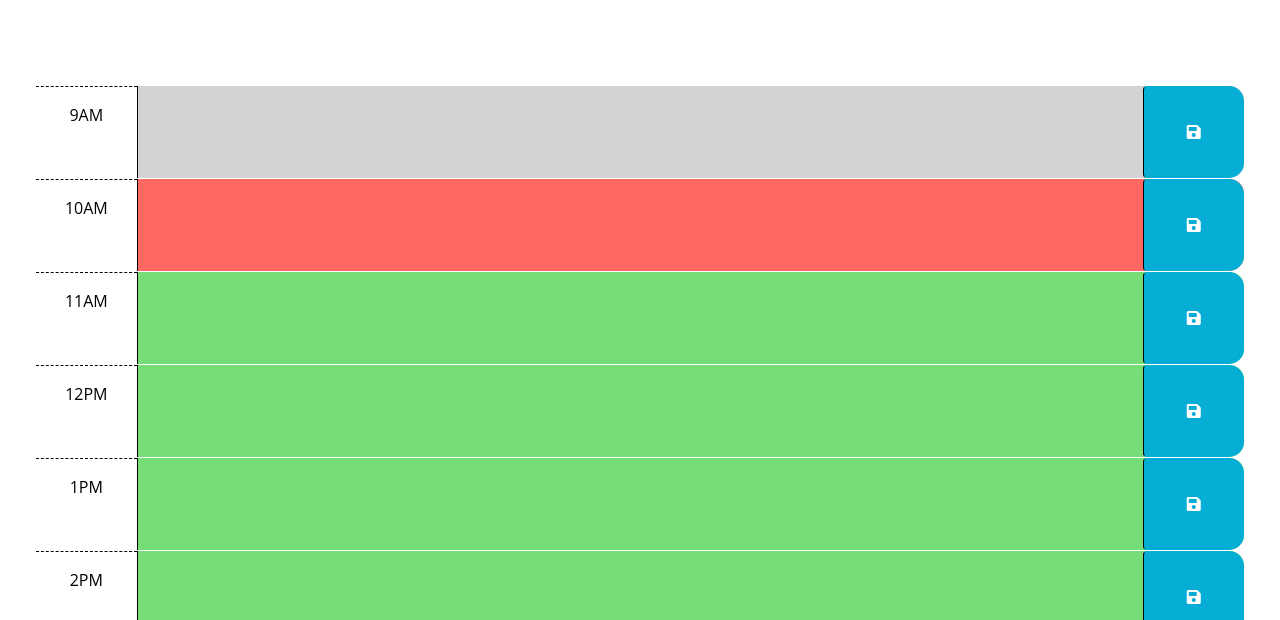
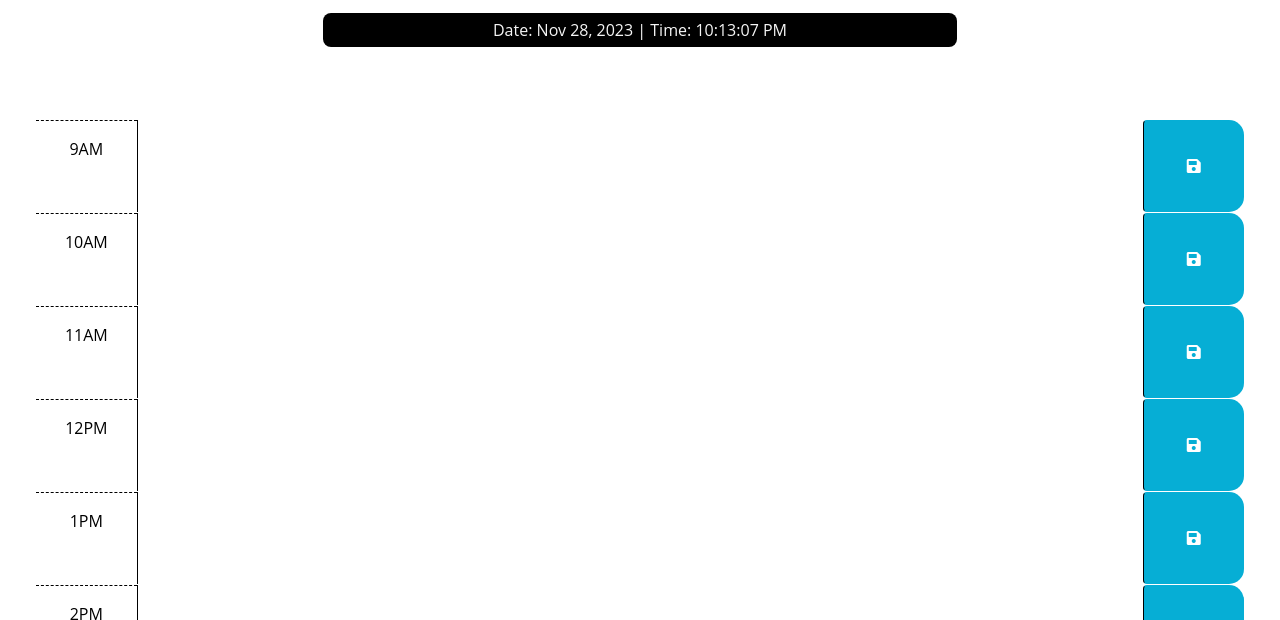
Before and after one commit to Joey2522/Bootcamp-Week-5-Work-Day-Scheduler, a plain HTML site: page Develop/index.html in a window 1280 px wide. Shown: the part 166-786 px from the top of the page. Drawn offline with nearby package versions, Linux system fonts and the light colour scheme.

Commit message:
Working time that runs in real time

```diff
--- a/Develop/index.html
+++ b/Develop/index.html
@@ -29,6 +29,7 @@
       <h1 class="display-3">Work Day Scheduler</h1>
       <p class="lead">A simple calendar app for scheduling your work day</p>
       <p id="currentDay" class="lead"></p>
+      <p class="date">Date: <span id="date"></span> | Time: <span id="time"></span></p>
     </header>
     <div class="container-fluid px-5">
       <!-- Use class for "past", "present", and "future" to apply styles to the
@@ -42,7 +43,7 @@
         -->
 
       <!-- Example of a past time block. The "past" class adds a gray background color. -->
-      <div id="hour-9" class="row time-block past">
+      <div id="hour-9" class="row time-block">
         <div class="col-2 col-md-1 hour text-center py-3">9AM</div>
         <textarea class="col-8 col-md-10 description" rows="3"> </textarea>
         <button class="btn saveBtn col-2 col-md-1" aria-label="save">
@@ -51,7 +52,7 @@
       </div>
 
       <!-- Example of a present time block. The "present" class adds a red background color. -->
-      <div id="hour-10" class="row time-block present">
+      <div id="hour-10" class="row time-block">
         <div class="col-2 col-md-1 hour text-center py-3">10AM</div>
         <textarea class="col-8 col-md-10 description" rows="3"> </textarea>
         <button class="btn saveBtn col-2 col-md-1" aria-label="save">
@@ -60,49 +61,49 @@
       </div>
 
       <!-- Example of a future time block. The "future" class adds a green background color. -->
-      <div id="hour-11" class="row time-block future">
+      <div id="hour-11" class="row time-block">
         <div class="col-2 col-md-1 hour text-center py-3">11AM</div>
         <textarea class="col-8 col-md-10 description" rows="3"> </textarea>
         <button class="btn saveBtn col-2 col-md-1" aria-label="save">
           <i class="fas fa-save" aria-hidden="true"></i>
         </button>
       </div>
-      <div id="hour-12" class="row time-block future">
+      <div id="hour-12" class="row time-block">
         <div class="col-2 col-md-1 hour text-center py-3">12PM</div>
         <textarea class="col-8 col-md-10 description" rows="3"> </textarea>
         <button class="btn saveBtn col-2 col-md-1" aria-label="save">
           <i class="fas fa-save" aria-hidden="true"></i>
         </button>
       </div>
-      <div id="hour-1" class="row time-block future">
+      <div id="hour-1" class="row time-block">
         <div class="col-2 col-md-1 hour text-center py-3">1PM</div>
         <textarea class="col-8 col-md-10 description" rows="3"> </textarea>
         <button class="btn saveBtn col-2 col-md-1" aria-label="save">
           <i class="fas fa-save" aria-hidden="true"></i>
         </button>
       </div>
-      <div id="hour-2" class="row time-block future">
+      <div id="hour-2" class="row time-block">
         <div class="col-2 col-md-1 hour text-center py-3">2PM</div>
         <textarea class="col-8 col-md-10 description" rows="3"> </textarea>
         <button class="btn saveBtn col-2 col-md-1" aria-label="save">
           <i class="fas fa-save" aria-hidden="true"></i>
         </button>
       </div>
-      <div id="hour-3" class="row time-block future">
+      <div id="hour-3" class="row time-block">
         <div class="col-2 col-md-1 hour text-center py-3">3PM</div>
         <textarea class="col-8 col-md-10 description" rows="3"> </textarea>
         <button class="btn saveBtn col-2 col-md-1" aria-label="save">
           <i class="fas fa-save" aria-hidden="true"></i>
         </button>
       </div>
-      <div id="hour-4" class="row time-block future">
+      <div id="hour-4" class="row time-block">
         <div class="col-2 col-md-1 hour text-center py-3">4PM</div>
         <textarea class="col-8 col-md-10 description" rows="3"> </textarea>
         <button class="btn saveBtn col-2 col-md-1" aria-label="save">
           <i class="fas fa-save" aria-hidden="true"></i>
         </button>
       </div>
-      <div id="hour-5" class="row time-block future">
+      <div id="hour-5" class="row time-block">
         <div class="col-2 col-md-1 hour text-center py-3">5PM</div>
         <textarea class="col-8 col-md-10 description" rows="3"> </textarea>
         <button class="btn saveBtn col-2 col-md-1" aria-label="save">
--- a/Develop/script.js
+++ b/Develop/script.js
@@ -1,13 +1,53 @@
-// Wrap all code that interacts with the DOM in a call to jQuery to ensure that
-// the code isn't run until the browser has finished rendering all the elements
-// in the html.
 $(document).ready(() => {
+  //global variables
+  const currentTime = dayjs().format("H");
+  const localSettings = {};
+  dayjs.locale(localSettings);
 
-  let today = dayjs();
-  let formattedDate = today.format('MMM DD, YYYY HH:mm:ss A');
-  console.log(formattedDate);
+  //sets date and time
+  function updateTime() {
+    const today = dayjs();
 
-$(function () {
+    const formatdDate = today.format('MMM DD, YYYY');
+    $('#date').text(formatdDate);
+
+    const formatTime = today.format('h:mm:ss A');
+    $('#time').text(formatTime);
+  }
+
+  function blockColor() {
+    $('.time-block').each(function() {
+      const blockHour = parseInt(this.id);
+      $(this).toggleClass("past", blockHour < currentTime);
+      $(this).toggleClass('present', blockHour === currentTime);
+      $(this).toggleClass('future', blockHour > currentTime);
+      });
+    };
+
+  function refreshColor() {
+    $('.time-block').each(function() {
+        const blockHour= parseInt(this.id);
+        if (blockHour == currentTime) {
+         $(this).removeClass('past future').addClass('present');
+        } else if (blockHour < currentTime) {
+           $(this).removeClass('future present').addClass('past');
+        } else {
+          $(this).removeClass('past present').addClass('future');
+      };
+    });
+  }
+
+
+
+
+
+  refreshColor();
+  blockColor();
+  //Updates the clock in 1 second intervals
+  setInterval(updateTime, 1000);
+  });
+
+// $(function () {
   // TODO: Add a listener for click events on the save button. This code should
   // use the id in the containing time-block as a key to save the user input in
   // local storage. HINT: What does `this` reference in the click listener
@@ -26,5 +66,4 @@ $(function () {
   // attribute of each time-block be used to do this?
   //
   // TODO: Add code to display the current date in the header of the page.
-  });
-});
+  //
--- a/Develop/style.css
+++ b/Develop/style.css
@@ -57,3 +57,11 @@ textarea {
   font-size: 20px;
   transition: all 0.3s ease-in-out;
 }
+
+.date {
+  background-color: #000000;
+  color: whitesmoke;
+  border-radius: 8px;
+  padding: 5px;
+  margin: 0 275px;
+}
```
